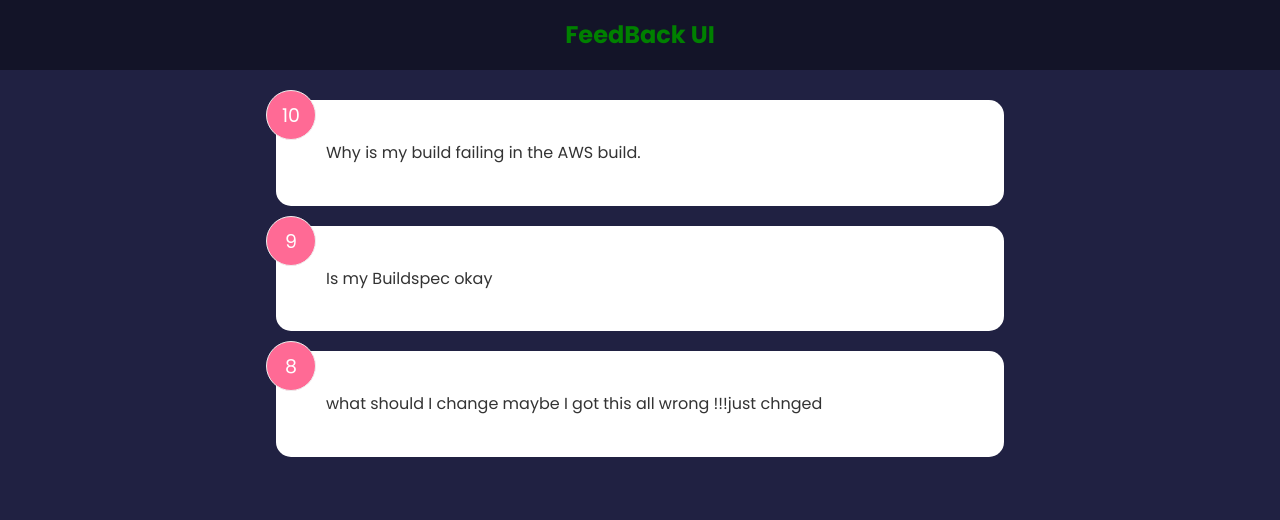
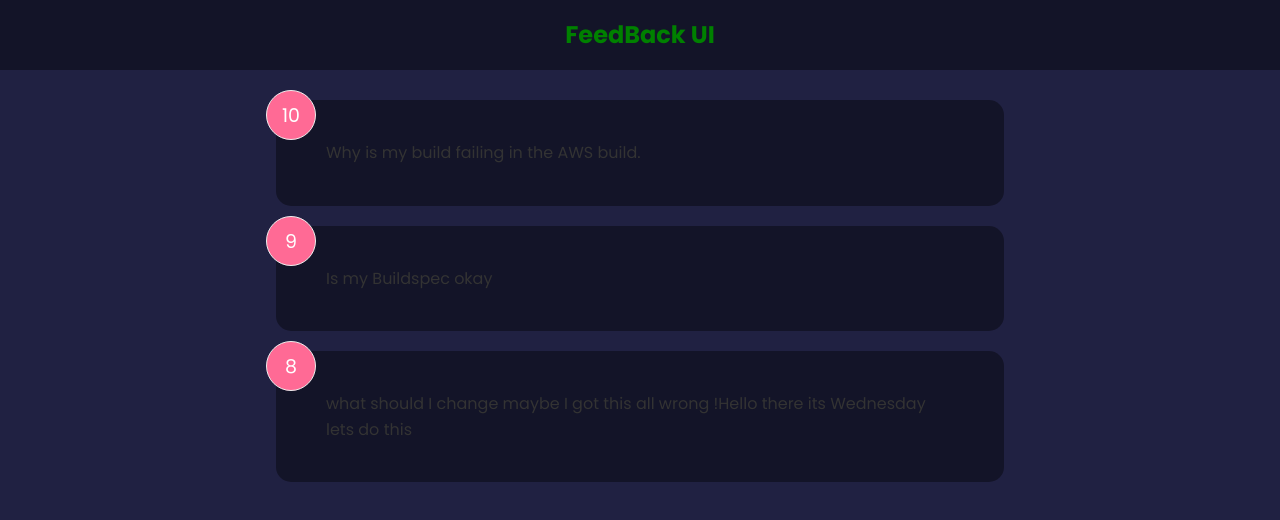
Before and after one commit to Andrew-Nzioki/feedback-app, a React (Create React App) app: page / in a window 1280 px wide. Shown: the top 520 px of the page. Built offline with nearby package versions, Linux system fonts and the light colour scheme.

Commit message:
added the shared card component

```diff
--- a/src/components/FeedBackItem.jsx
+++ b/src/components/FeedBackItem.jsx
@@ -1,9 +1,10 @@
+import Card from './shared/Card';
 function FeedBackItem({ item }) {
   return (
-    <div className="card">
+    <Card reverse={true}>
       <div className="num-display">{item.rating}</div>
       <div className="text-display">{item.text}</div>
-    </div>
+    </Card>
   );
 }
 
--- /dev/null
+++ b/src/components/shared/Card.jsx
@@ -0,0 +1,24 @@
+import React from 'react';
+import PropTypes from 'prop-types';
+function Card({ children, reverse }) {
+  // return <div className={`card ${reverse && 'reverse'}`}>{children}</div>;
+  return (
+    <div
+      className="card"
+      style={{
+        backgroundColor: reverse ? 'rgba(0,0,0,0.4)' : 'fff',
+        color: reverse ? 'fff' : '#000',
+      }}
+    >
+      {children}
+    </div>
+  );
+}
+Card.defaultProps = {
+  reverse: false,
+};
+Card.PropTypes = {
+  children: PropTypes.node.isRequired,
+  reverse: PropTypes.bool,
+};
+export default Card;
--- a/src/data/FeedbackData.js
+++ b/src/data/FeedbackData.js
@@ -12,7 +12,7 @@ const FeedbackData = [
   {
     id: 3,
     rating: 8,
-    text: 'what should I change maybe I got this all wrong !!!just chnged',
+    text: 'what should I change maybe I got this all wrong !Hello there its Wednesday lets do this',
   },
 ];
 export default FeedbackData;
```
